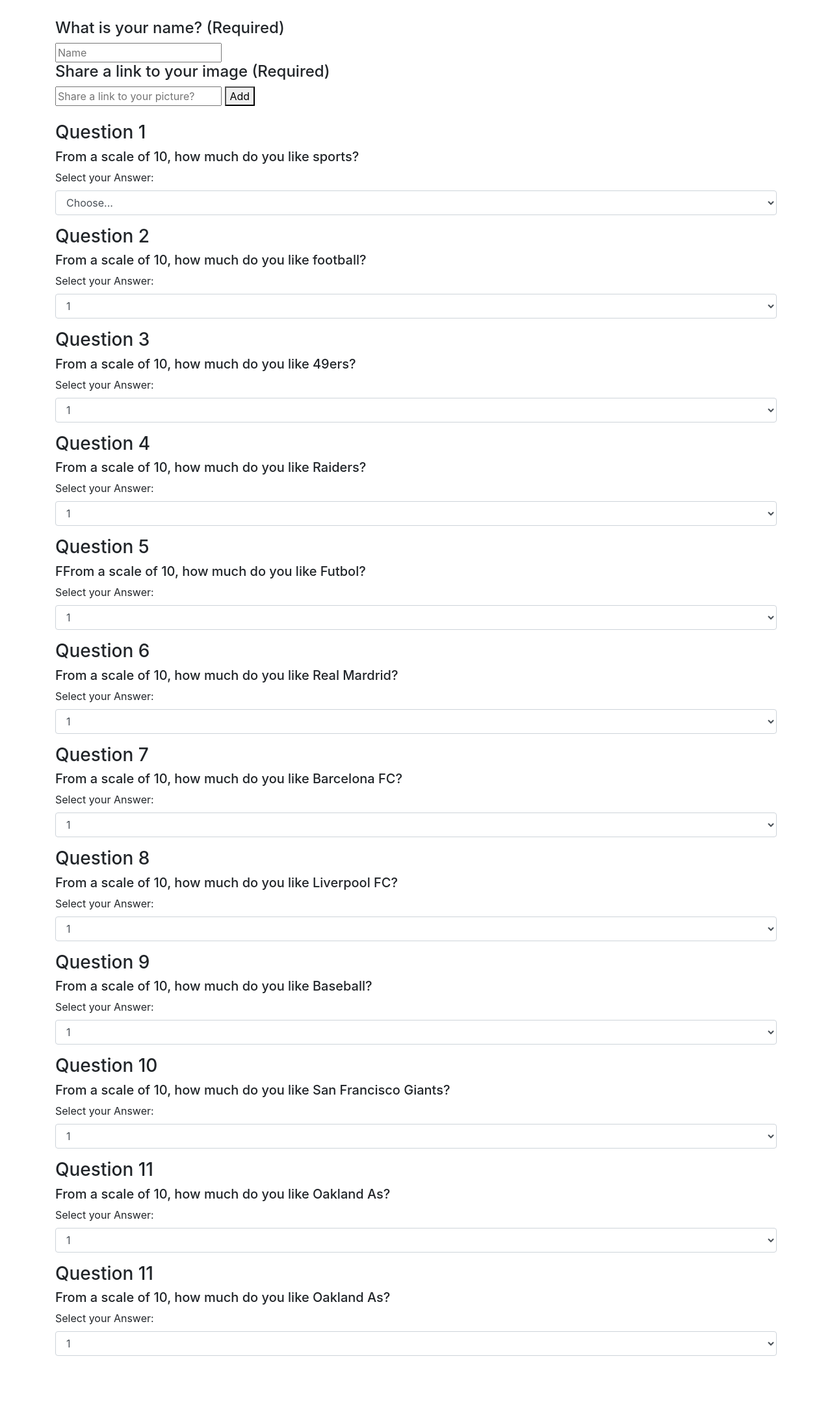
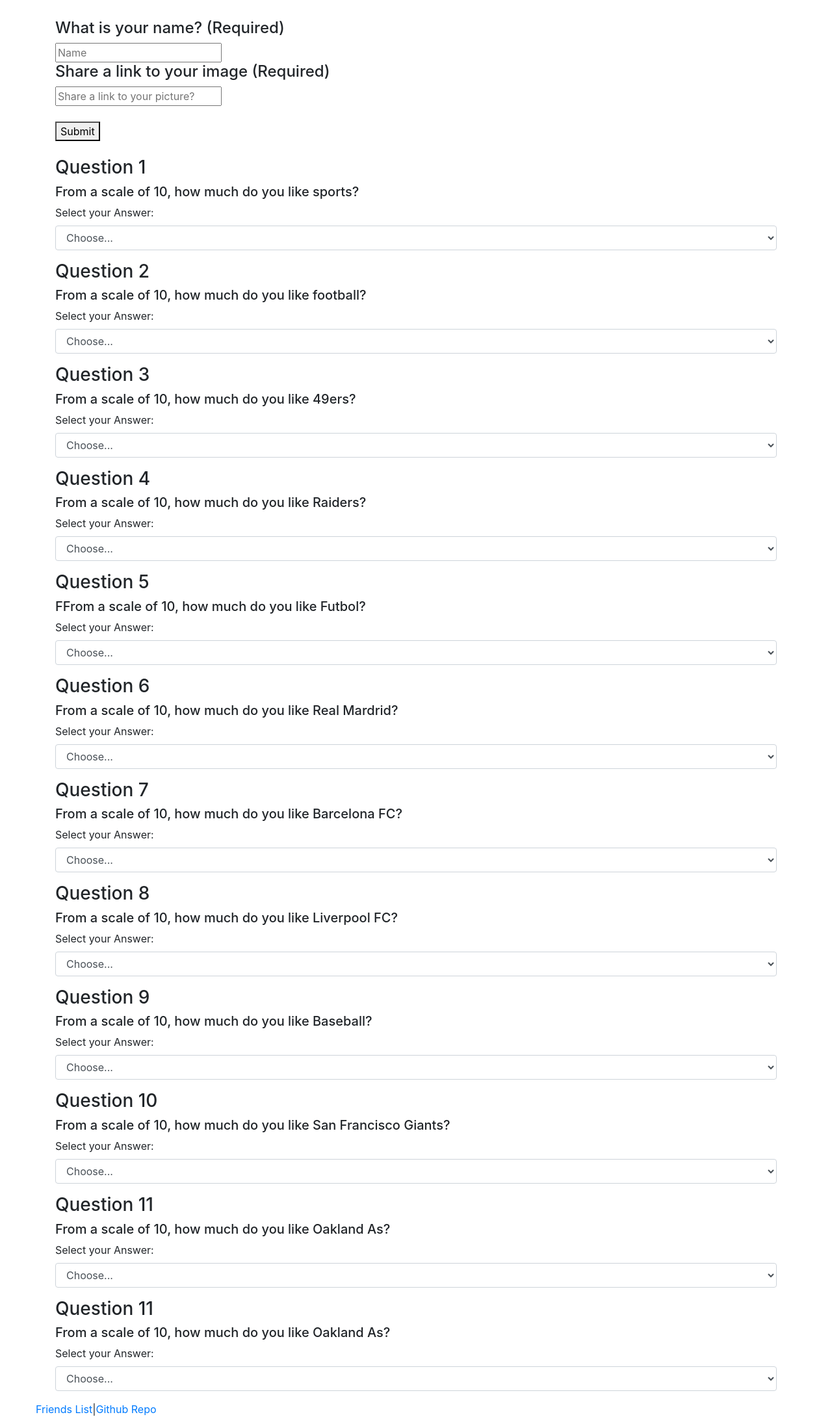
Before and after one commit to najdhil86/friend_finder, a website: page public/survey.html in a window 1280 px wide. Shown: the part 122-2302 px from the top of the page at 65% size. Before the commit the page ends 2224 px from the top, so only its background shows below. Drawn offline with nearby package versions, Linux system fonts and the light colour scheme.

Commit message:
working on insert a friend from the client

```diff
--- a/public/survey.html
+++ b/public/survey.html
@@ -15,17 +15,18 @@
 			<h2>About You</h2>
 			<br>
 
-			<form id="userForm" action="/insert" method="POST">
+			<form id="userForm" action="/insert-friend" method="POST">
 				<h4>What is your name? (Required)</h4>
 				<input type="text" name="friend_name" placeholder="Name">
 				<h4>Share a link to your image (Required)</h4>
 				<input type="text" name="friend_picture_link" placeholder="Share a link to your picture?">
-				<button>Add</button>
+				<br><br>
+				<button>Submit</button>
 			</form>
 
 			<br>
 
-			<form id="userAns" action="/userAns" method="post">
+			<form id="userAns" action="/userAns" method="POST">
 
 				<h3>Question 1</h3>
 				<h5>From a scale of 10, how much do you like sports?</h5>
@@ -51,6 +52,7 @@
 
 						<label for="exampleFormControlSelect1">Select your Answer:</label>
 						<select class="form-control" id="exampleFormControlSelect1">
+						  <option selected>Choose...</option>
 						  <option>1</option>
 						  <option>2</option>
 						  <option>3</option>
@@ -67,6 +69,7 @@
 
 						<label for="exampleFormControlSelect1">Select your Answer:</label>
 						<select class="form-control" id="exampleFormControlSelect1">
+						  <option selected>Choose...</option>
 						  <option>1</option>
 						  <option>2</option>
 						  <option>3</option>
@@ -83,6 +86,7 @@
 
 						<label for="exampleFormControlSelect1">Select your Answer:</label>
 						<select class="form-control" id="exampleFormControlSelect1">
+						  <option selected>Choose...</option>
 						  <option>1</option>
 						  <option>2</option>
 						  <option>3</option>
@@ -99,6 +103,7 @@
 
 						<label for="exampleFormControlSelect1">Select your Answer:</label>
 						<select class="form-control" id="exampleFormControlSelect1">
+						  <option selected>Choose...</option>
 						  <option>1</option>
 						  <option>2</option>
 						  <option>3</option>
@@ -115,6 +120,7 @@
 
 						<label for="exampleFormControlSelect1">Select your Answer:</label>
 						<select class="form-control" id="exampleFormControlSelect1">
+						  <option selected>Choose...</option>
 						  <option>1</option>
 						  <option>2</option>
 						  <option>3</option>
@@ -131,6 +137,7 @@
 
 						<label for="exampleFormControlSelect1">Select your Answer:</label>
 						<select class="form-control" id="exampleFormControlSelect1">
+						  <option selected>Choose...</option>
 						  <option>1</option>
 						  <option>2</option>
 						  <option>3</option>
@@ -147,6 +154,7 @@
 
 						<label for="exampleFormControlSelect1">Select your Answer:</label>
 						<select class="form-control" id="exampleFormControlSelect1">
+						  <option selected>Choose...</option>
 						  <option>1</option>
 						  <option>2</option>
 						  <option>3</option>
@@ -163,6 +171,7 @@
 
 						<label for="exampleFormControlSelect1">Select your Answer:</label>
 						<select class="form-control" id="exampleFormControlSelect1">
+						  <option selected>Choose...</option>
 						  <option>1</option>
 						  <option>2</option>
 						  <option>3</option>
@@ -179,6 +188,7 @@
 
 						<label for="exampleFormControlSelect1">Select your Answer:</label>
 						<select class="form-control" id="exampleFormControlSelect1">
+						  <option selected>Choose...</option>
 						  <option>1</option>
 						  <option>2</option>
 						  <option>3</option>
@@ -195,6 +205,7 @@
 
 						<label for="exampleFormControlSelect1">Select your Answer:</label>
 						<select class="form-control" id="exampleFormControlSelect1">
+						  <option selected>Choose...</option>
 						  <option>1</option>
 						  <option>2</option>
 						  <option>3</option>
@@ -211,6 +222,7 @@
 
 						<label for="exampleFormControlSelect1">Select your Answer:</label>
 						<select class="form-control" id="exampleFormControlSelect1">
+						  <option selected>Choose...</option>
 						  <option>1</option>
 						  <option>2</option>
 						  <option>3</option>
@@ -220,9 +232,15 @@
 
 				</div>
 			</form>
+	</div>
 
-
-	</div>
+    <div class="container">
+		<div class="row">
+		  <footer>
+			<div class="row"><a href="/friends">Friends List </a> |<a href="/friends.json">Github Repo</a></div>
+		  </footer>
+		</div>
+	  </div>
 
 	<script
 	  src="https://code.jquery.com/jquery-3.3.1.min.js"
```
Also changed, not shown: public/home.html (+33 -8 lines), public/index.html (deleted, +0 -31 lines), server.js (+27 -4 lines), public/img/pic1.jpg (added), public/img/pic2.jpg (added), public/img/pic3.jpg (added), public/img/pic4.jpg (added), public/img/pic5.jpg (added), 3 other files.
